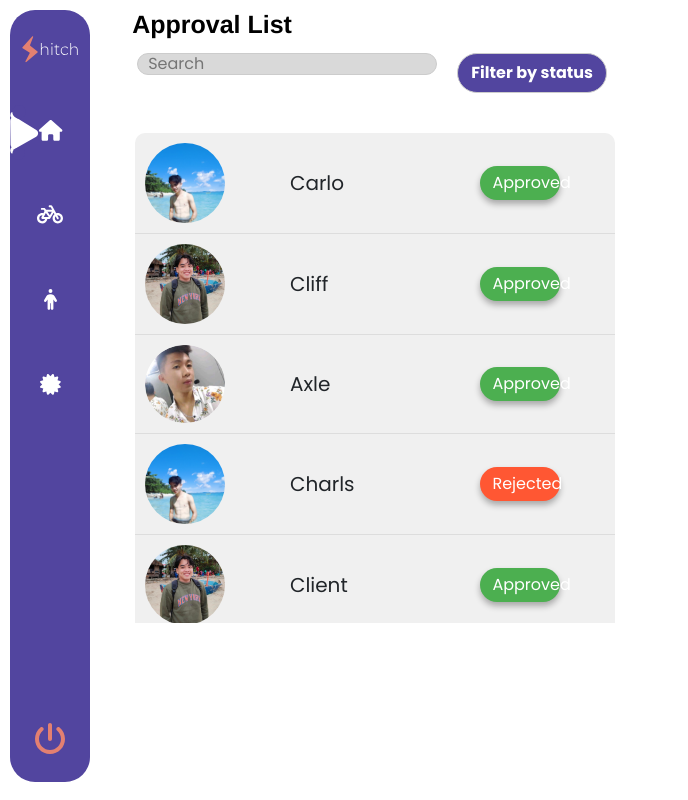
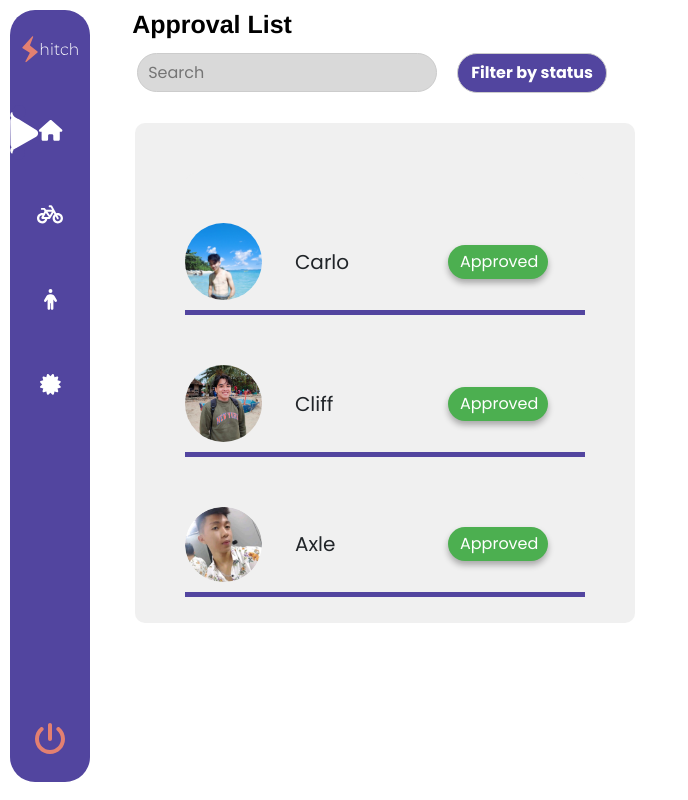
Before and after one commit to wingled22/pagyeonjaFrontEnd, a React (Vite) app: page / in a window 1280 px wide. Shown: the whole page, without its empty margins (0-688 px from the left). Built offline with nearby package versions, Linux system fonts and the light colour scheme.

Commit message:
added new feature

```diff
--- a/src/RiderApprovalComponents/Badge.jsx
+++ b/src/RiderApprovalComponents/Badge.jsx
@@ -23,7 +23,7 @@ const Badge = ({ text }) => {
     color: '#fff',
     borderRadius: '50px',
     display: 'inline-block',
-    width: '80px',
+    width: '100px',
     textAlign: 'center',
     boxShadow: '0 4px 6px rgba(0, 0, 0, 0.3)' // Adjust shadow values as needed
   };
--- a/src/RiderApprovalComponents/Rider_Approval_Table.jsx
+++ b/src/RiderApprovalComponents/Rider_Approval_Table.jsx
@@ -35,8 +35,10 @@ const Rider_Approval_TablePage = ({text, color}) => {
     maxWidth: '500px',
     maxHeight: '500px',
     overflowY: 'auto',
-    marginLeft: '20px',
-    padding: '10px',
+    marginLeft: '30px',
+    padding: '50px',
+    backgroundColor: "#F0F0F0",
+    borderRadius: "10px",
   };
 
   const tableStyles = {
@@ -47,15 +49,18 @@ const Rider_Approval_TablePage = ({text, color}) => {
   };
 
   const tdStyle = {
-    padding: '10px',
-    borderBottom: '1px solid #ddd',
+    padding: '50px 0px 10px 0px',
+    borderBottom: '5px solid #52459F',
+
 
   };
 
   const tdNAME   = {
-    padding: '10px',
-    borderBottom: '1px solid #ddd',
-    fontSize: '20px'
+    // padding: '10px',
+    padding: '50px 0px 10px 0px',
+    borderBottom: '5px solid #52459F',
+    fontSize: '20px',
+
   };
 
 
@@ -65,8 +70,15 @@ const Rider_Approval_TablePage = ({text, color}) => {
       <table style={tableStyles}>
 
         <tbody>
+
+
           {data.map((item) => (
+
+
+
             <tr key={item.id}>
+
+
 
               <td style={tdStyle}>
               <img src={item.imageSrc}  style={{ maxWidth: '80px', maxHeight: '80px' ,borderRadius: '50px'}} />
--- a/src/RiderApprovalComponents/SearchBox.jsx
+++ b/src/RiderApprovalComponents/SearchBox.jsx
@@ -12,7 +12,7 @@ const StyledInput = styled.input`
   margin-left: 20px;
   margin-top: 5px;
   width: 300px;
-  height: 20px;
+  height:39px;
 
 
 `;
```
Also changed, not shown: 1 other file (tests, documents, lock files or other folders).
